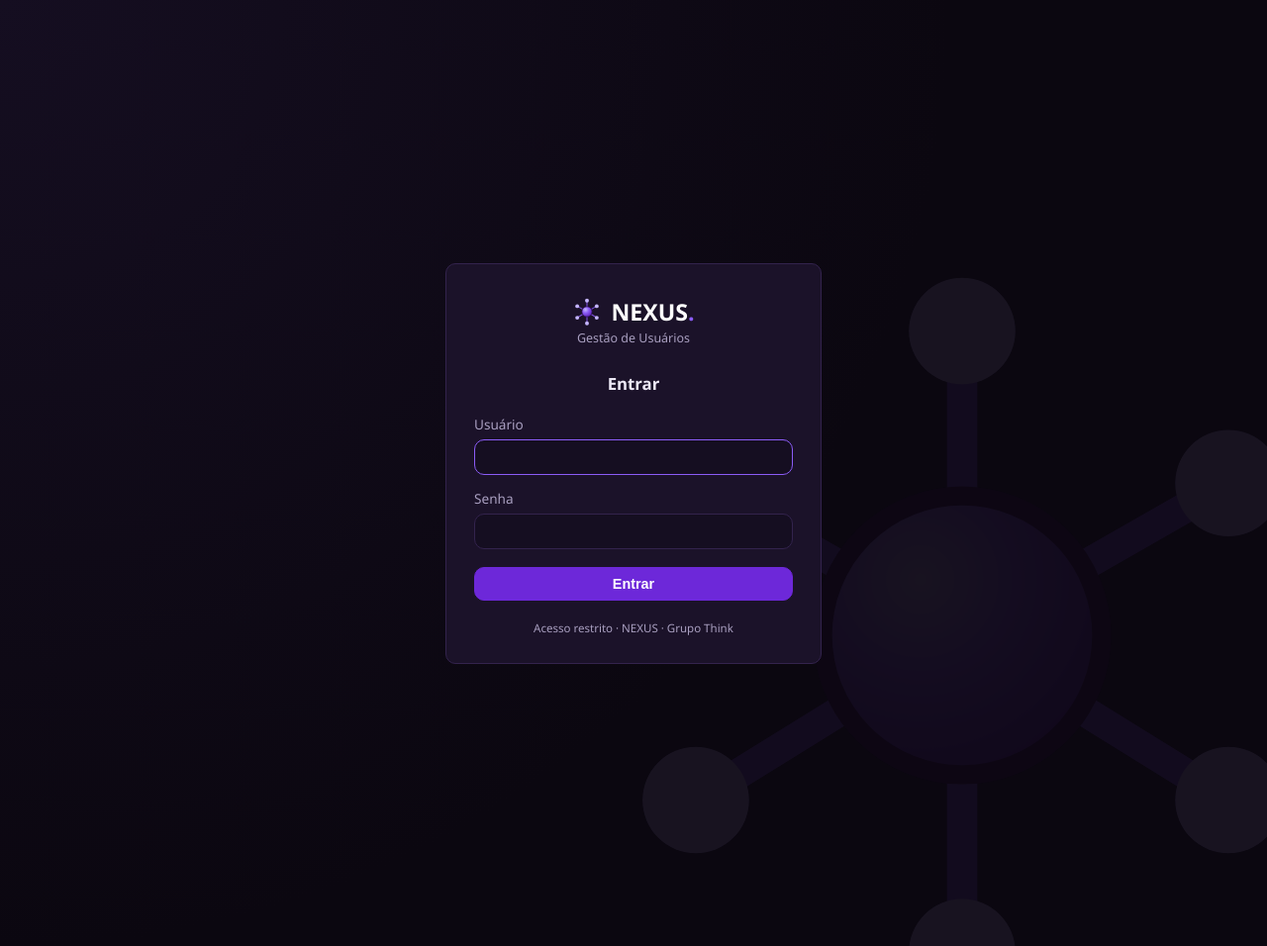
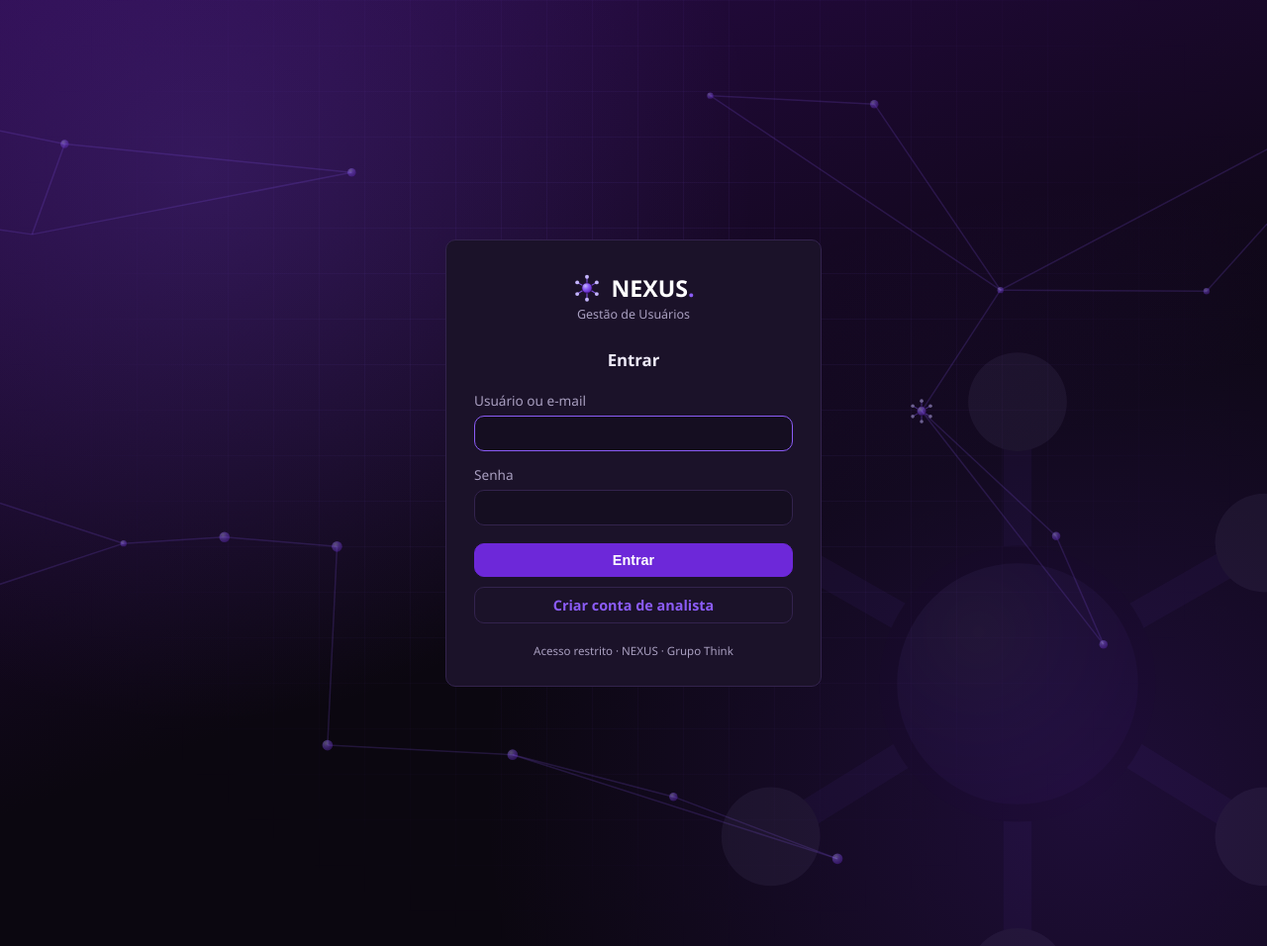
Before and after one commit to julyanarch/NEXUS, a Flask app: page /login in a window 1280 px wide. Shown: the whole page at 99% size. Run offline with Flask 3, Linux system fonts and the light colour scheme; data that the repository does not hold is empty.

Commit message:
style: fundo de neuronios estatico no login/cadastro, sem bolinhas animadas
Troca as bolinhas pulsando por um campo de nos conectados por linhas finas,
parado, no mesmo estilo hub-e-nos do logo.svg (com duas replicas pequenas
do logo de verdade no meio dos pontos). Fundo compartilhado entre login.html
e register.html via um partial (_auth_background.html), pra nao duplicar.

Co-Authored-By: Claude Sonnet 5 <noreply@anthropic.com>

```diff
--- a/nexus_dashboard/static/css/theme.css
+++ b/nexus_dashboard/static/css/theme.css
@@ -349,3 +349,84 @@ code, pre { background: var(--bg-elevated); border-radius: 6px; padding: 2px 6px
 .server-bar-fill:hover { filter: brightness(1.15); }
 .server-bar-value { width: 32px; flex-shrink: 0; font-size: 0.82rem; color: var(--text-muted); text-align: left; }
 pre { padding: 10px; overflow-x: auto; }
+
+/* ---- Login / Criar conta ---- */
+.auth-page {
+  min-height: 100vh;
+  display: flex;
+  align-items: center;
+  justify-content: center;
+  padding: 16px;
+  position: relative;
+  overflow: hidden;
+  background:
+    radial-gradient(circle at 16% 18%, rgba(139, 92, 246, 0.18), transparent 42%),
+    radial-gradient(circle at 86% 84%, rgba(109, 40, 217, 0.20), transparent 45%),
+    linear-gradient(160deg, var(--purple-deep) 0%, var(--bg) 58%),
+    var(--bg);
+}
+
+/* grade sutil tipo "blueprint", esmaecendo pras bordas - combina com o tema
+   de rede/conexoes do logo sem competir com o card de login. */
+.auth-grid {
+  position: fixed;
+  inset: 0;
+  z-index: 0;
+  pointer-events: none;
+  background-image:
+    linear-gradient(rgba(139, 92, 246, 0.09) 1px, transparent 1px),
+    linear-gradient(90deg, rgba(139, 92, 246, 0.09) 1px, transparent 1px);
+  background-size: 46px 46px;
+  mask-image: radial-gradient(circle at 50% 35%, #000 0%, transparent 72%);
+  -webkit-mask-image: radial-gradient(circle at 50% 35%, #000 0%, transparent 72%);
+}
+
+.auth-watermark {
+  position: fixed;
+  right: -10vw;
+  bottom: -12vh;
+  width: min(62vw, 760px);
+  height: min(62vw, 760px);
+  opacity: 0.06;
+  pointer-events: none;
+  z-index: 0;
+}
+.auth-watermark img { width: 100%; height: 100%; }
+
+/* Campo de "neuronios" ao fundo - mesma linguagem visual do logo (hub ligado
+   a nos por linhas), espalhada pela tela inteira, parada (sem animacao). */
+.auth-neurons {
+  position: fixed;
+  inset: 0;
+  width: 100%;
+  height: 100%;
+  z-index: 0;
+  pointer-events: none;
+}
+.auth-neurons .neuron-line { stroke: #8b5cf6; stroke-width: 1.4; opacity: 0.18; }
+.auth-neurons .neuron-dot { fill: url(#authNeuronHub); opacity: 0.4; }
+.auth-neurons .neuron-logo { opacity: 0.5; }
+
+.auth-card {
+  position: relative;
+  z-index: 1;
+  width: 100%;
+  max-width: 380px;
+  padding: 32px 28px 28px;
+}
+
+.auth-brand-row { display: flex; align-items: center; justify-content: center; gap: 9px; margin-bottom: 2px; }
+.auth-brand-row img { width: 30px; height: 30px; flex-shrink: 0; }
+.auth-brand-row .brand { font-size: 1.45rem; }
+
+.auth-sub { text-align: center; color: var(--text-muted); font-size: 0.78rem; margin-bottom: 26px; }
+
+.auth-title { margin: 0 0 20px; font-size: 1.05rem; font-weight: 600; color: var(--text); text-align: center; }
+
+.auth-card .btn { display: block; width: 100%; margin-top: 18px; font-weight: 600; text-align: center; }
+.auth-card .btn-outline { margin-top: 10px; border-color: var(--border); }
+.auth-card .btn-outline:hover { border-color: var(--purple); }
+
+.auth-switch { text-align: center; font-size: 0.82rem; color: var(--text-muted); margin-top: 18px; }
+
+.auth-footnote { text-align: center; color: var(--text-muted); font-size: 0.72rem; margin-top: 20px; }
--- /dev/null
+++ b/nexus_dashboard/templates/_auth_background.html
@@ -0,0 +1,107 @@
+<div class="auth-grid" aria-hidden="true"></div>
+
+<svg class="auth-neurons" viewBox="0 0 1600 900" preserveAspectRatio="xMidYMid slice" aria-hidden="true">
+  <defs>
+    <radialGradient id="authNeuronHub" cx="35%" cy="30%" r="75%">
+      <stop offset="0%" stop-color="#c4b5fd"/>
+      <stop offset="45%" stop-color="#8b5cf6"/>
+      <stop offset="100%" stop-color="#5b21b6"/>
+    </radialGradient>
+  </defs>
+
+  <g>
+    <line class="neuron-line" x1="532" y1="164" x2="228" y2="223"/>
+    <line class="neuron-line" x1="532" y1="164" x2="259" y2="137"/>
+    <line class="neuron-line" x1="1029" y1="99" x2="873" y2="91"/>
+    <line class="neuron-line" x1="1029" y1="99" x2="1149" y2="276"/>
+    <line class="neuron-line" x1="128" y1="456" x2="315" y2="517"/>
+    <line class="neuron-line" x1="128" y1="456" x2="100" y2="588"/>
+    <line class="neuron-line" x1="146" y1="114" x2="259" y2="137"/>
+    <line class="neuron-line" x1="146" y1="114" x2="131" y2="209"/>
+    <line class="neuron-line" x1="685" y1="718" x2="994" y2="817"/>
+    <line class="neuron-line" x1="685" y1="718" x2="509" y2="709"/>
+    <line class="neuron-line" x1="685" y1="718" x2="838" y2="758"/>
+    <line class="neuron-line" x1="228" y1="223" x2="259" y2="137"/>
+    <line class="neuron-line" x1="228" y1="223" x2="131" y2="209"/>
+    <line class="neuron-line" x1="994" y1="817" x2="838" y2="758"/>
+    <line class="neuron-line" x1="1524" y1="78" x2="1345" y2="277"/>
+    <line class="neuron-line" x1="1524" y1="78" x2="1149" y2="276"/>
+    <line class="neuron-line" x1="1345" y1="277" x2="1149" y2="276"/>
+    <line class="neuron-line" x1="509" y1="709" x2="518" y2="520"/>
+    <line class="neuron-line" x1="315" y1="517" x2="411" y2="511"/>
+    <line class="neuron-line" x1="315" y1="517" x2="100" y2="588"/>
+    <line class="neuron-line" x1="873" y1="91" x2="1149" y2="276"/>
+    <line class="neuron-line" x1="1074" y1="391" x2="1247" y2="613"/>
+    <line class="neuron-line" x1="1074" y1="391" x2="1149" y2="276"/>
+    <line class="neuron-line" x1="1074" y1="391" x2="1202" y2="510"/>
+    <line class="neuron-line" x1="518" y1="520" x2="411" y2="511"/>
+    <line class="neuron-line" x1="1247" y1="613" x2="1202" y2="510"/>
+  </g>
+
+  <g>
+    <circle class="neuron-dot" cx="532" cy="164" r="4"/>
+    <circle class="neuron-dot" cx="1029" cy="99" r="4"/>
+    <circle class="neuron-dot" cx="128" cy="456" r="4"/>
+    <circle class="neuron-dot" cx="685" cy="718" r="5"/>
+    <circle class="neuron-dot" cx="994" cy="817" r="5"/>
+    <circle class="neuron-dot" cx="1524" cy="78" r="3"/>
+    <circle class="neuron-dot" cx="1345" cy="277" r="3"/>
+    <circle class="neuron-dot" cx="259" cy="137" r="4"/>
+    <circle class="neuron-dot" cx="509" cy="709" r="5"/>
+    <circle class="neuron-dot" cx="315" cy="517" r="3"/>
+    <circle class="neuron-dot" cx="873" cy="91" r="3"/>
+    <circle class="neuron-dot" cx="131" cy="209" r="4"/>
+    <circle class="neuron-dot" cx="518" cy="520" r="5"/>
+    <circle class="neuron-dot" cx="1247" cy="613" r="4"/>
+    <circle class="neuron-dot" cx="411" cy="511" r="5"/>
+    <circle class="neuron-dot" cx="838" cy="758" r="4"/>
+    <circle class="neuron-dot" cx="1149" cy="276" r="3"/>
+    <circle class="neuron-dot" cx="100" cy="588" r="5"/>
+    <circle class="neuron-dot" cx="1202" cy="510" r="4"/>
+  </g>
+
+  <!-- duas replicas pequenas da logo de verdade (hub + nos), no lugar de dois
+       pontos simples - reforca a marca sem repetir o logo grande varias vezes -->
+  <g class="neuron-logo" transform="translate(133.2, 101.2) scale(0.4)">
+    <g stroke="#8b5cf6" stroke-width="2.4" stroke-linecap="round" opacity="0.85">
+      <line x1="32" y1="32" x2="32" y2="8"/>
+      <line x1="32" y1="32" x2="53" y2="20"/>
+      <line x1="32" y1="32" x2="53" y2="45"/>
+      <line x1="32" y1="32" x2="32" y2="57"/>
+      <line x1="32" y1="32" x2="11" y2="45"/>
+      <line x1="32" y1="32" x2="11" y2="20"/>
+    </g>
+    <g fill="#c4b5fd">
+      <circle cx="32" cy="8"  r="4.2"/>
+      <circle cx="53" cy="20" r="4.2"/>
+      <circle cx="53" cy="45" r="4.2"/>
+      <circle cx="32" cy="57" r="4.2"/>
+      <circle cx="11" cy="45" r="4.2"/>
+      <circle cx="11" cy="20" r="4.2"/>
+    </g>
+    <circle cx="32" cy="32" r="11" fill="url(#authNeuronHub)" stroke="#2a0a4a" stroke-width="1.5"/>
+  </g>
+  <g class="neuron-logo" transform="translate(1061.2, 378.2) scale(0.4)">
+    <g stroke="#8b5cf6" stroke-width="2.4" stroke-linecap="round" opacity="0.85">
+      <line x1="32" y1="32" x2="32" y2="8"/>
+      <line x1="32" y1="32" x2="53" y2="20"/>
+      <line x1="32" y1="32" x2="53" y2="45"/>
+      <line x1="32" y1="32" x2="32" y2="57"/>
+      <line x1="32" y1="32" x2="11" y2="45"/>
+      <line x1="32" y1="32" x2="11" y2="20"/>
+    </g>
+    <g fill="#c4b5fd">
+      <circle cx="32" cy="8"  r="4.2"/>
+      <circle cx="53" cy="20" r="4.2"/>
+      <circle cx="53" cy="45" r="4.2"/>
+      <circle cx="32" cy="57" r="4.2"/>
+      <circle cx="11" cy="45" r="4.2"/>
+      <circle cx="11" cy="20" r="4.2"/>
+    </g>
+    <circle cx="32" cy="32" r="11" fill="url(#authNeuronHub)" stroke="#2a0a4a" stroke-width="1.5"/>
+  </g>
+</svg>
+
+<div class="auth-watermark" aria-hidden="true">
+  <img src="{{ url_for('static', filename='img/logo.svg') }}" alt="">
+</div>
--- a/nexus_dashboard/templates/login.html
+++ b/nexus_dashboard/templates/login.html
@@ -6,84 +6,18 @@
   <title>NEXUS · Login</title>
   <link rel="icon" type="image/svg+xml" href="{{ url_for('static', filename='img/logo.svg') }}">
   <link rel="stylesheet" href="{{ url_for('static', filename='css/theme.css') }}">
-  <style>
-    body.login-body {
-      display: flex;
-      align-items: center;
-      justify-content: center;
-      padding: 16px;
-      position: relative;
-    }
+</head>
+<body class="auth-page">
+  {% include "_auth_background.html" %}
 
-    /* grande e discreta ao fundo - mesma logo da sidebar (static/img/logo.svg) */
-    .watermark {
-      position: fixed;
-      right: -8vw;
-      bottom: -10vh;
-      width: min(70vw, 820px);
-      height: min(70vw, 820px);
-      opacity: 0.07;
-      pointer-events: none;
-      z-index: 0;
-    }
-    .watermark img { width: 100%; height: 100%; }
-
-    .login-card {
-      position: relative;
-      z-index: 1;
-      width: 100%;
-      max-width: 380px;
-      padding: 32px 28px 28px;
-    }
-
-    .login-brand-row {
-      display: flex;
-      align-items: center;
-      justify-content: center;
-      gap: 9px;
-      margin-bottom: 2px;
-    }
-    .login-brand-row img { width: 30px; height: 30px; flex-shrink: 0; }
-    .login-brand-row .brand { font-size: 1.45rem; }
-
-    .login-sub {
-      text-align: center;
-      color: var(--text-muted);
-      font-size: 0.78rem;
-      margin-bottom: 26px;
-    }
-
-    h1.login-title {
-      margin: 0 0 20px;
-      font-size: 1.05rem;
-      font-weight: 600;
-      color: var(--text);
-      text-align: center;
-    }
-
-    .login-card .btn { display: block; width: 100%; margin-top: 18px; font-weight: 600; }
-
-    .footnote {
-      text-align: center;
-      color: var(--text-muted);
-      font-size: 0.72rem;
-      margin-top: 20px;
-    }
-  </style>
-</head>
-<body class="login-body">
-  <div class="watermark" aria-hidden="true">
-    <img src="{{ url_for('static', filename='img/logo.svg') }}" alt="">
-  </div>
-
-  <div class="login-card card">
-    <div class="login-brand-row">
+  <div class="auth-card card">
+    <div class="auth-brand-row">
       <img src="{{ url_for('static', filename='img/logo.svg') }}" alt="">
       <div class="brand">NEXUS<span>.</span></div>
     </div>
-    <div class="login-sub">Gestão de Usuários</div>
+    <div class="auth-sub">Gestão de Usuários</div>
 
-    <h1 class="login-title">Entrar</h1>
+    <h1 class="auth-title">Entrar</h1>
 
     {% with messages = get_flashed_messages(with_categories=true) %}
       {% if messages %}
@@ -96,7 +30,7 @@
     <form method="post">
       <input type="hidden" name="csrf_token" value="{{ csrf_token }}">
       <div class="form-group">
-        <label>Usuário</label>
+        <label>Usuário ou e-mail</label>
         <input type="text" name="username" required autofocus>
       </div>
       <div class="form-group">
@@ -106,7 +40,9 @@
       <button class="btn" type="submit">Entrar</button>
     </form>
 
-    <div class="footnote">Acesso restrito · NEXUS &middot; Grupo Think</div>
+    <a class="btn btn-outline" href="{{ url_for('register') }}">Criar conta de analista</a>
+
+    <div class="auth-footnote">Acesso restrito · NEXUS &middot; Grupo Think</div>
   </div>
 </body>
 </html>
```
